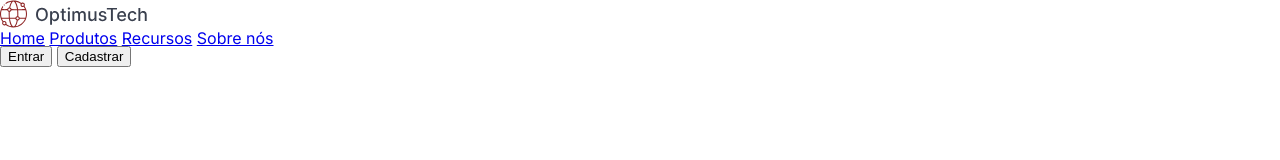
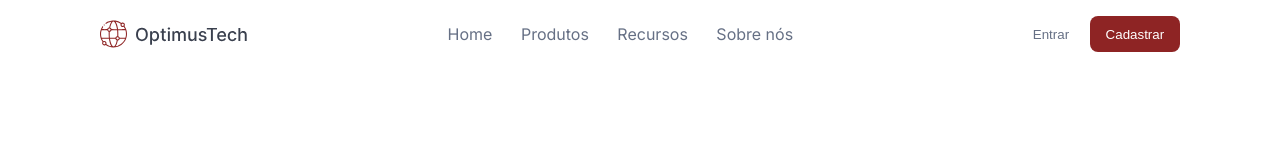
Before and after one commit to ism4jly/OptimusTech, a plain HTML site: page index.html in a window 1280 px wide. Drawn offline with Linux system fonts and the light colour scheme.

Commit message:
ready header

```diff
--- a/index.html
+++ b/index.html
@@ -22,8 +22,8 @@
                 <a href="#" class="header__link">Sobre nós</a>
             </div>
             <div class="container__buttons">
-                <button class="button">Entrar</button>
-                <button class="button">Cadastrar</button>
+                <button>Entrar</button>
+                <button id="button">Cadastrar</button>
             </div>
         </nav>
     </div>
--- a/styles.css
+++ b/styles.css
@@ -12,6 +12,8 @@
 }
 
 body {
+    width: 100%;
+    height: 100vh;
     background-color: var(--branco);
     font-family: var(--fonte-principal);
     font-size: 16px;
--- a/styles/header.css
+++ b/styles/header.css
@@ -0,0 +1,34 @@
+
+
+.container__header {
+    display: flex;
+    align-items: center;
+    width: 100vw;
+    padding: 1rem 0;
+    justify-content: space-around
+}
+
+
+
+.header__link {
+    text-decoration: none;
+    color: var(--cinza);
+    margin-right: 1.5em;
+}
+
+
+.container__buttons button {
+    background-color: transparent;
+    border: 0;
+    border-radius: 8px;
+    color: var(--cinza);
+    padding: 0.8em 1.2em;
+}
+
+#button {
+    background-color: var(--vermelho);
+    border: 0;
+    border-radius: 8px;
+    color: var(--branco);
+    padding: 0.8em 1.2em;
+}
```
